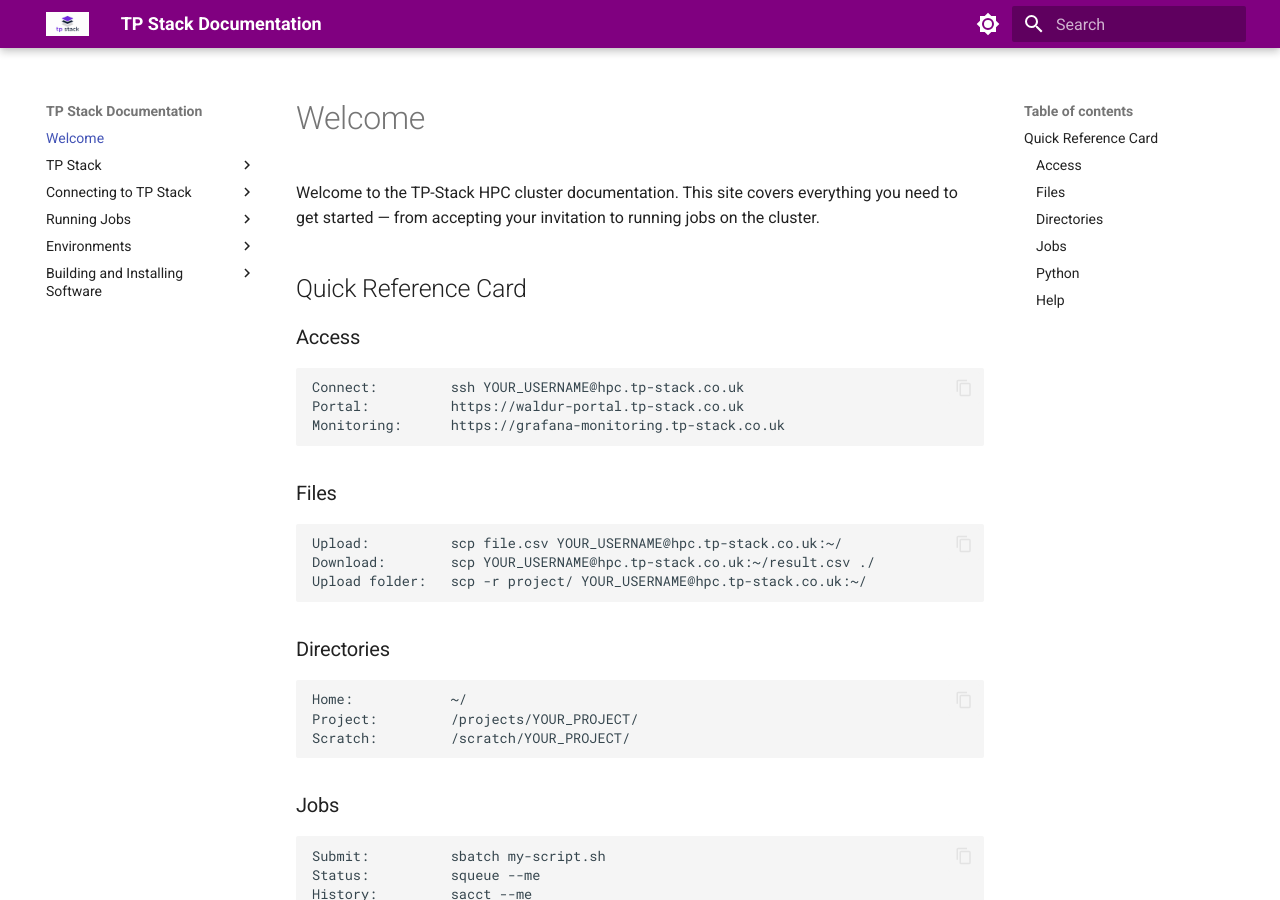
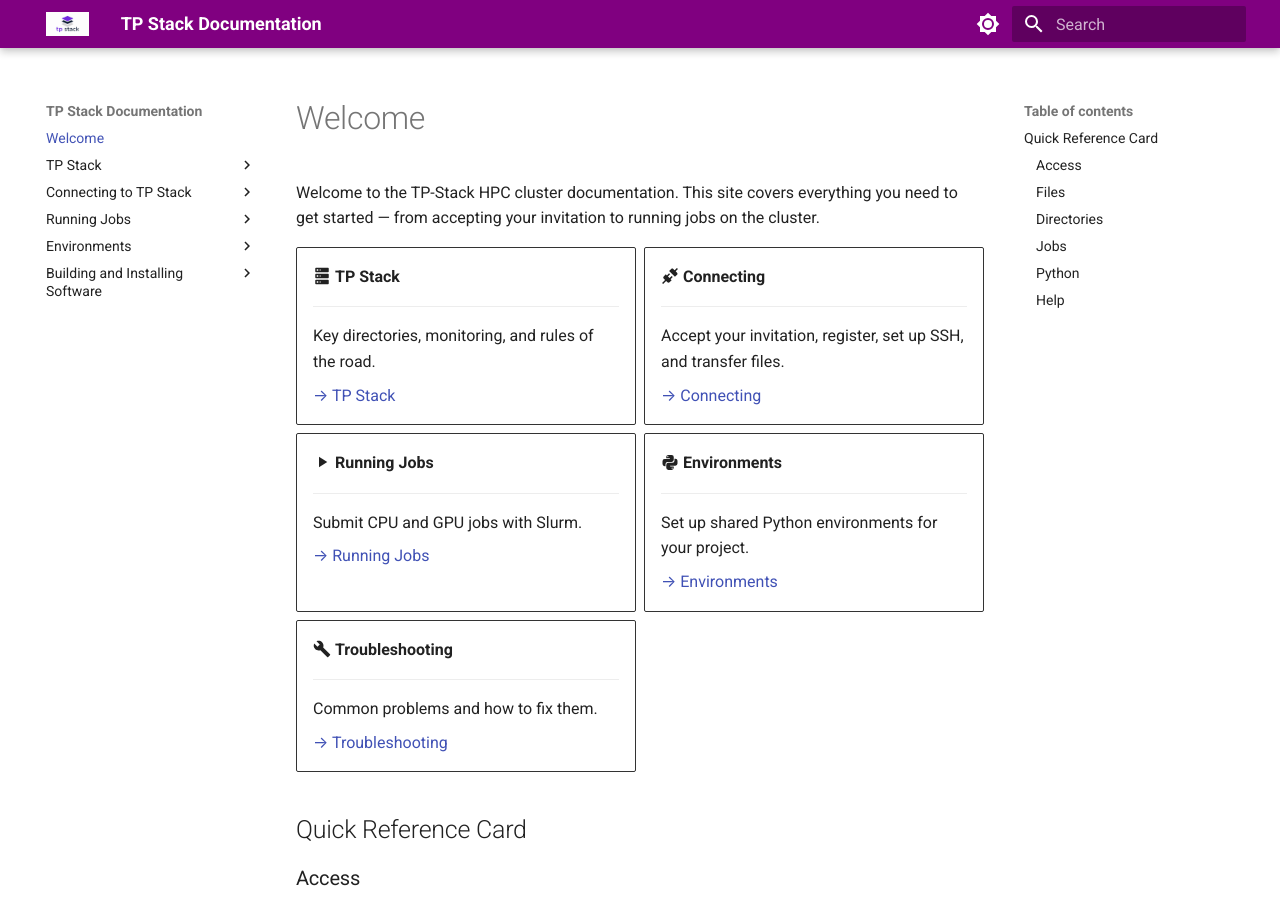
Before and after one commit to pmaturure3/docs.tp-stack.co.uk, an MkDocs documentation site: the page built from docs/index.md, in a window 1280 px wide and 900 px high. Built offline with MkDocs 1.6.1 and Material for MkDocs 9.7.7, drawn with Linux system fonts in a browser that asks for light colours.

Commit message:
added pymdownx.emoji

```diff
--- a/docs/index.md
+++ b/docs/index.md
@@ -1,6 +1,50 @@
 # Welcome
 
 Welcome to the TP-Stack HPC cluster documentation. This site covers everything you need to get started — from accepting your invitation to running jobs on the cluster.
+
+<div class="grid cards" markdown>
+
+- :material-server: **TP Stack**
+
+    ---
+
+    Key directories, monitoring, and rules of the road.
+
+    [→ TP Stack](tp-stack/index.md)
+
+- :material-connection: **Connecting**
+
+    ---
+
+    Accept your invitation, register, set up SSH, and transfer files.
+
+    [→ Connecting](connecting/index.md)
+
+- :material-play: **Running Jobs**
+
+    ---
+
+    Submit CPU and GPU jobs with Slurm.
+
+    [→ Running Jobs](running-jobs/index.md)
+
+- :material-language-python: **Environments**
+
+    ---
+
+    Set up shared Python environments for your project.
+
+    [→ Environments](environments/index.md)
+
+- :material-wrench: **Troubleshooting**
+
+    ---
+
+    Common problems and how to fix them.
+
+    [→ Troubleshooting](troubleshooting.md)
+
+</div>
 
 ## Quick Reference Card
 
--- a/mkdocs.yml
+++ b/mkdocs.yml
@@ -24,6 +24,9 @@ theme:
     - content.code.copy
 
 markdown_extensions:
+  - pymdownx.emoji:
+      emoji_index: !!python/name:material.extensions.emoji.twemoji
+      emoji_generator: !!python/name:material.extensions.emoji.to_svg
   - pymdownx.snippets:
       base_path: !relative
       check_paths: true
```
